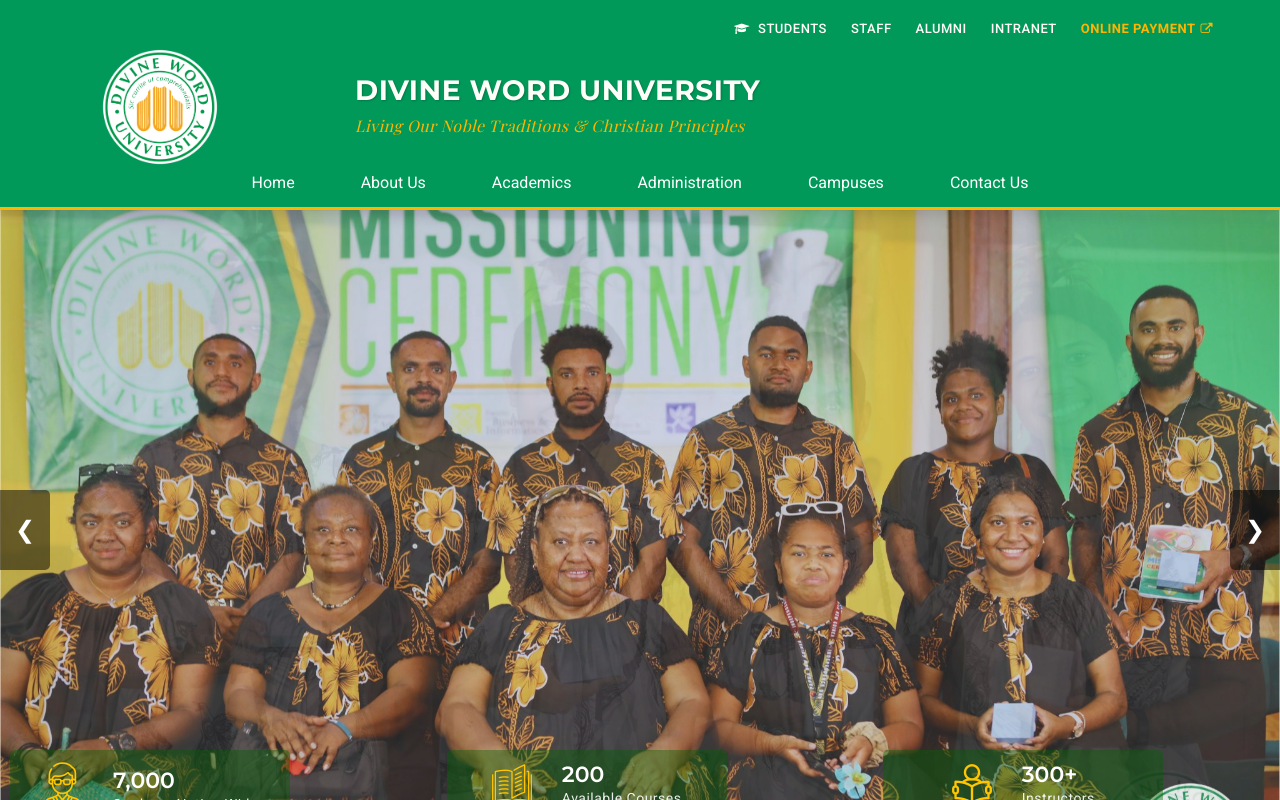
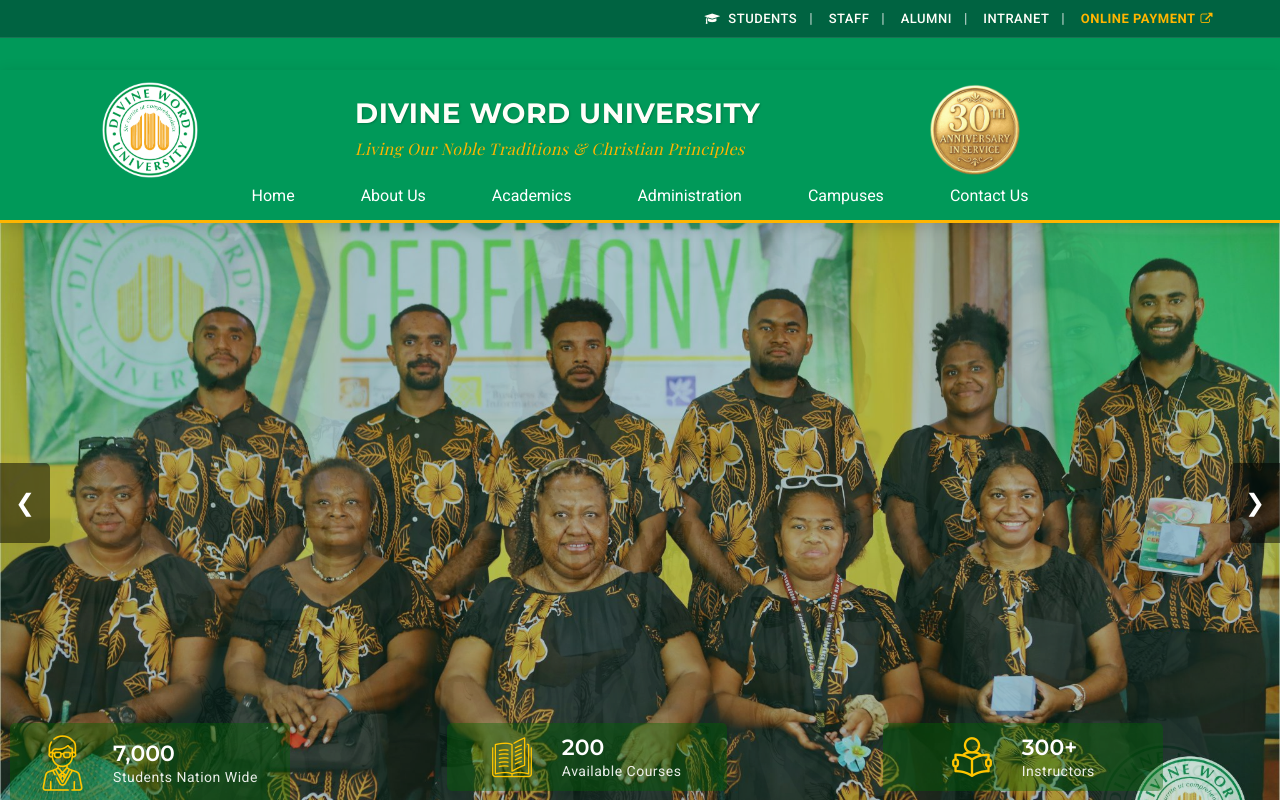
Before and after one commit to BarataApsii/dwu, a plain HTML site: page index.html in a window 1280 px wide. Drawn offline with nearby package versions, Linux system fonts and the light colour scheme; some packages are replaced by stand-ins of ours; a web font is replaced by a local one.

Commit message:
formatting

```diff
--- a/css/style.css
+++ b/css/style.css
@@ -69,7 +69,7 @@ html, body {
     margin: 0 !important;
     padding: 0 !important;
     width: 100% !important;
-    height: 100% !important;
+    min-height: 100% !important;
     overflow-x: hidden !important;
 }
 
@@ -81,8 +81,9 @@ body {
     -moz-osx-font-smoothing: grayscale;
     margin: 0 !important;
     padding: 0 !important;
-    background: none !important;
+    background: #009959 !important;
     line-height: 1;
+    min-height: 100vh;
 }
 
 img {
@@ -572,9 +573,21 @@ p {
 }
 
 .navigation .navbar .navbar-nav{}
-.navigation .navbar .navbar-nav li{
-    margin-right: 40px;
-    position: relative;
+.navigation .navbar .navbar-nav li {
+    margin-right: 20px;
+    padding-right: 20px;
+    position: relative;
+    display: flex;
+    align-items: center;
+}
+
+.navigation .navbar .navbar-nav li:not(:last-child)::after {
+    content: '|';
+    color: rgba(255, 255, 255, 0.7);
+    position: absolute;
+    right: -5px;
+    font-size: 18px;
+    pointer-events: none;
 }
 .navigation .navbar .navbar-nav li:last-child{
     margin-right: 0;
@@ -987,17 +1000,30 @@ p {
 /* Header Styles with DWU Branding */
 #header-part {
     position: relative;
-    z-index: 99;
+    z-index: 100;
     background-color: #009959; /* DWU Dark Green */
     box-shadow: 0 2px 10px rgba(0, 0, 0, 0.1);
     transition: all 0.3s ease;
+    margin: 0;
+    padding: 0;
+    width: 100%;
+    position: relative;
+    top: 40px; /* Make space for the fixed quick links bar */
+    left: 0;
 }
 
 /* Quick Links Bar */
 .quick-links-bar {
-    background-color: transparent; /* Removed solid background */
+    background-color: #006341; /* Darker green background */
     padding: 8px 0;
-    font-size: 14px;
+    font-size: 13px;
+    position: fixed;
+    top: 0;
+    left: 0;
+    right: 0;
+    width: 100%;
+    z-index: 2000;
+    border-bottom: 1px solid rgba(255, 255, 255, 0.1);
 }
 
 .quick-links ul {
@@ -1011,6 +1037,20 @@ p {
 .quick-links li {
     position: relative;
     margin: 0 12px;
+    display: flex;
+    align-items: center;
+}
+
+.quick-links li:not(:last-child)::after {
+    content: '|';
+    color: #ffffff; /* Solid white color */
+    margin-left: 12px;
+    margin-right: -8px; /* Compensate for the added space */
+    font-weight: normal;
+    opacity: 0.8; /* Slightly transparent */
+    font-size: 14px; /* Slightly larger */
+    position: relative;
+    top: -1px; /* Fine-tune vertical alignment */
 }
 
 .quick-links a {
@@ -1093,7 +1133,10 @@ p {
 }
 
 .header-logo-support {
-    padding: 15px 0;
+    padding: 40px 0 15px 0;
+    margin-top: 30px;
+    position: relative;
+    z-index: 1;
 }
 
 /* University name styling */
--- a/index.html
+++ b/index.html
@@ -71,27 +71,32 @@
             </div>
             <div class="container">
                 <div class="row align-items-center">
-
                     <!-- Logo -->
                     <div class="col-lg-3 col-md-5 col-7" style="padding-left: 60px;">
                         <a href="index.html">
-                            <img src="images/logo.png" alt="Logo" style="max-height: 120px; width: auto;">
+                            <img src="images/logo.png" alt="Logo" style="height: 100px; width: auto;">
                         </a>
                     </div>
 
                     <!-- University Name -->
                     <div class="col-lg-5 col-md-7 d-none d-md-flex flex-column justify-content-center">
-                        <h1 style="color: #fff; font-size: 28px; font-weight: 700; margin: 0; line-height: 1.2; text-transform: uppercase;">
-                            Divine Word University
-                        </h1>
+                        <div style="display: flex; align-items: center; gap: 15px;">
+                            <h1 style="color: #fff; font-size: 28px; font-weight: 700; margin: 0; line-height: 1.2; text-transform: uppercase; white-space: nowrap;">
+                                Divine Word University
+                            </h1>
+                        </div>
                         <p style="color: #FFB500; font-size: 16px; margin: 5px 0 0; font-style: italic; font-family: 'Playfair Display', serif; letter-spacing: 0.5px; font-weight: 500;">
                             Living Our Noble Traditions & Christian Principles
                         </p>
                     </div>
 
+                    <!-- Anniversary Image -->
+                    <div class="col-lg-2 col-md-12 col-5 d-flex align-items-center justify-content-end">
+                        <img src="images/anniversary.png" alt="Anniversary" style="height: 100px; width: auto;">
+                    </div>
+
                     <!-- Support + Apply -->
-                    <div class="col-lg-4 col-md-12 col-5 text-right d-flex justify-content-end">
-
+                    <div class="col-lg-2 col-md-12 col-5 text-right d-flex justify-content-end">
 
                         <!-- Mobile menu toggle -->
                         <button class="navbar-toggler d-md-none ml-2" type="button"
```
Also changed, not shown: images/anniversary.png (added).
